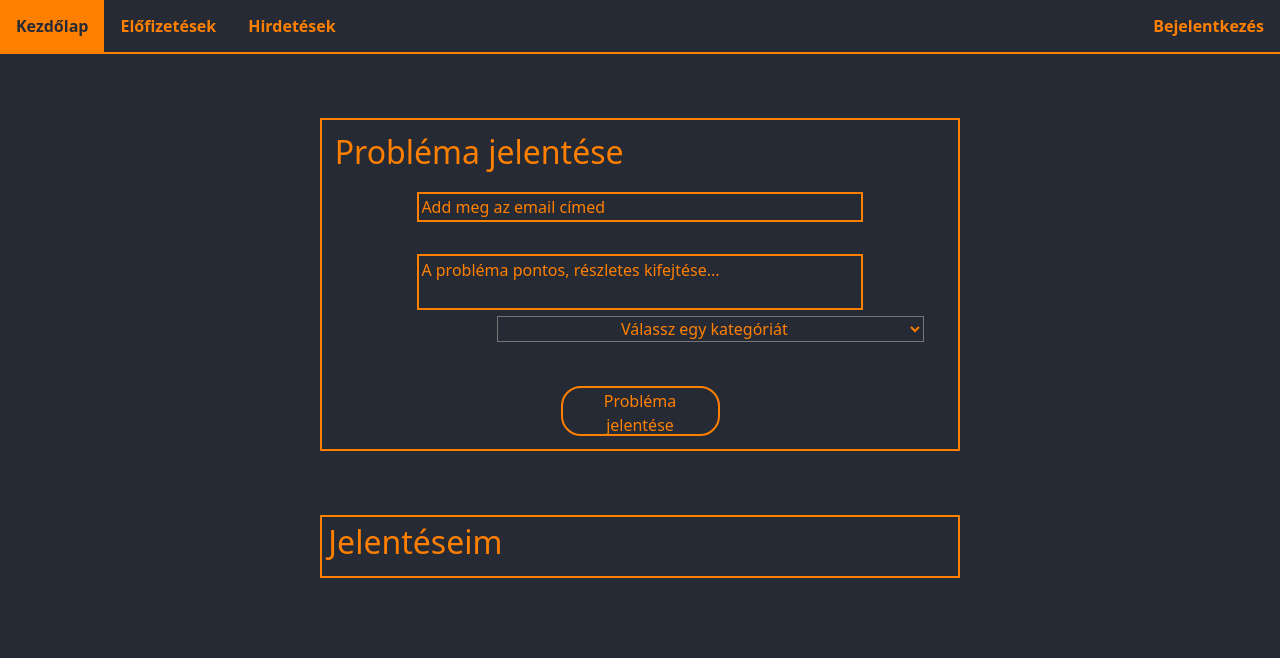
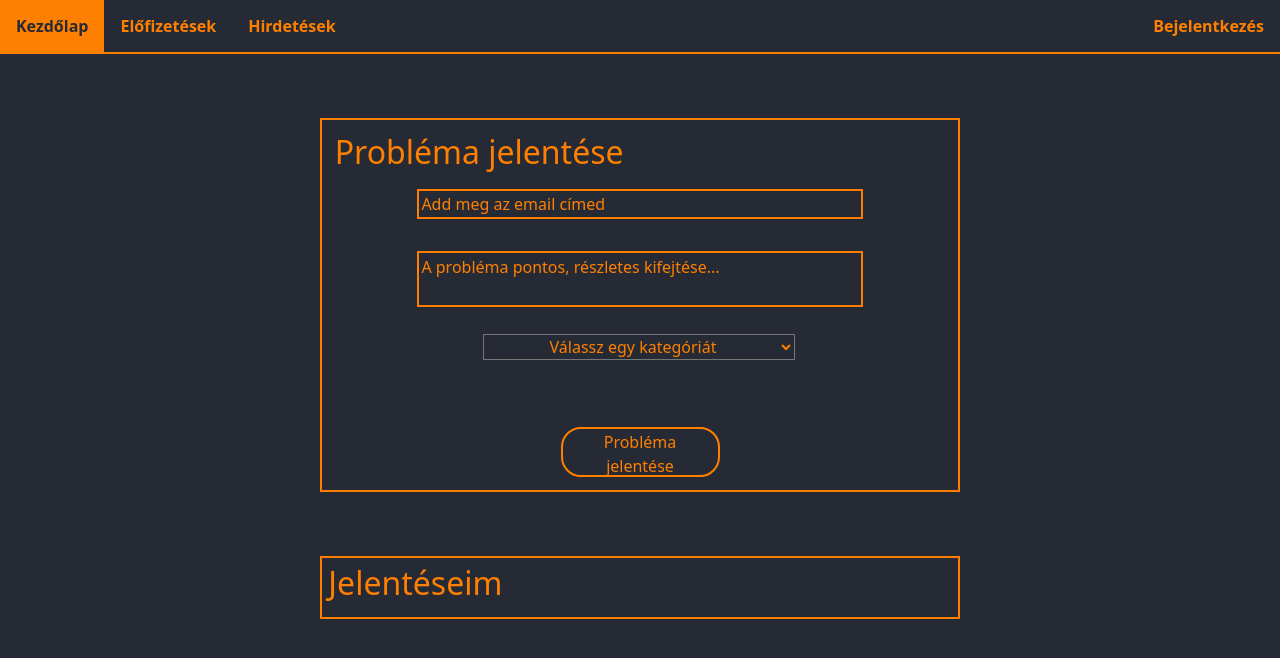
Before and after one commit to Benceplays/Project-B, a PHP site: page /report/report.php in a window 1280 px wide. Shown: the top 658 px of the page. Run offline with PHP 8.4, Linux system fonts and the light colour scheme; the visitor is signed in with stand-in values (Sample User, id 1); data that the repository does not hold is empty.

Commit message:
par cucc

```diff
--- a/report/report.css
+++ b/report/report.css
@@ -142,6 +142,7 @@ input:-webkit-autofill:focus{
 .emailcim{
     width: 70%;
     margin-left: 15%;
+    margin-top: -50%;
 }
 input{
     width: 70%;
@@ -172,3 +173,16 @@ input{
     border-radius: 20px;
     padding: 2%;
 }
+.problemakki{
+    width: 60%;
+    min-height: 100px;
+}
+.kategoriak{
+    text-align: center;
+    width: 70%;
+    margin-top: 2%;
+    margin-left: 11%;
+    margin-bottom: 5%;
+    background-color: rgb(38, 42, 53);
+    color: #ff8000;
+}
--- a/report/report.php
+++ b/report/report.php
@@ -79,6 +79,7 @@
         <h2 class="orange-text" style="padding: 2%;">Probléma jelentése</h2>
         <input type="text" id="emailcim" name="emailcim" class="emailcim" placeholder="Add meg az email címed">
         <textarea name="problemdiv" id="problemdiv" class="problemdiv" style="resize:none; width: 70%; margin-left: 15%;" placeholder="A probléma pontos, részletes kifejtése..."></textarea>
+        <div class="kategoriak">
             <select class="kategoriak" id="kategoriak" name="kategoriak">
                 <option >Válassz egy kategóriát</option>
                 <option require>Bejelentkezéssel vagy regisztrációval kapcsolatos hiba</option>
@@ -88,6 +89,7 @@
                 <option require>A szerencsekerékkel felmerülő hiba</option>
                 <option require>A problémám nincs a felsorolt listában</option>
             </select>
+        </div>
         <button class="problemabutton">Probléma jelentése</button>
     </div>
     <div class="myproblems">
@@ -101,10 +103,10 @@
         if($reportok['id'] == $b) {?>
           <div class="kisproblems">
             <h3><?php echo $reportok['kategoria'];?></h3>
-            <div>
+            <div class="problemakki">
                 <p><?php echo $reportok['problem'];?></p>
             </div>
-            <p style="text-align:right; margin-top:-10%;"><?php echo $reportok['emailcim'];?></p>
+            <p style="text-align:right; margin-top:-10%; margin-bottom: 5%;"><?php echo $reportok['emailcim'];?></p>
           </div>
       <?php
     }}
```
Lines whose indentation alone changed are shown as unchanged.
